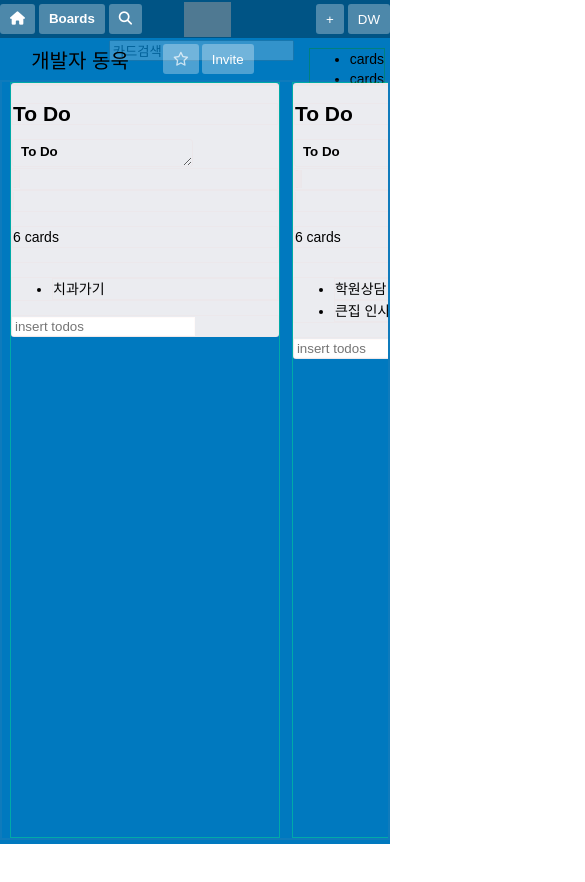
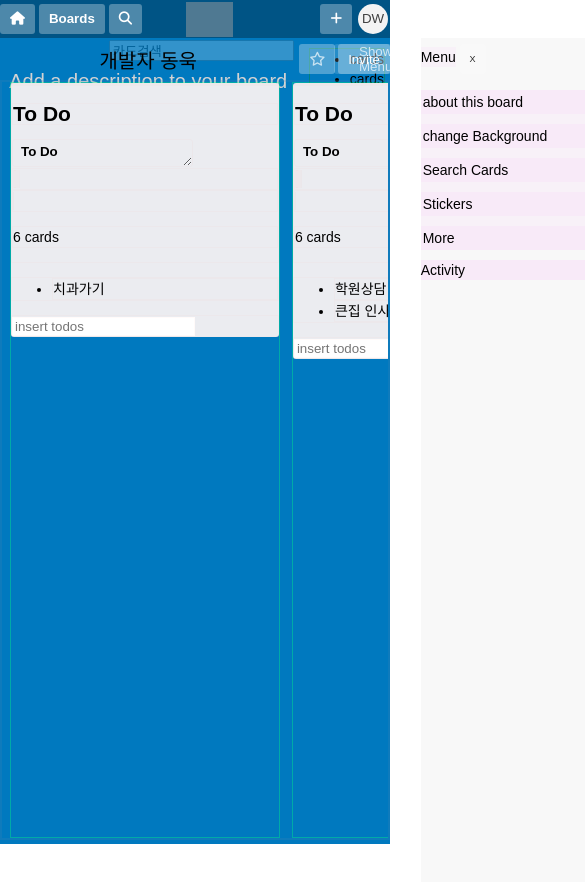
Before and after one commit to domuk-k/projectTrello, a website with bundled scripts: page public/index.html in a window 390 px wide. Shown: the top 882 px of the page, 585 px wide, since content can reach past the window. Before the commit the page ends 844 px from the top, so only its background shows below. Built offline with nearby package versions, Linux system fonts and the light colour scheme; data requests are answered from the project's data file; grey boxes are pictures that could not be loaded.

Commit message:
styling and side-menu toggle

```diff
--- a/public/src/css/header.css
+++ b/public/src/css/header.css
@@ -1,7 +1,7 @@
 *{
   box-sizing: border-box;
   font-family: 'Noto Sans KR', sans-serif;
-  outline: none;
+  /* outline: none; */
 }
 body{
   margin: 0;border: 0;
@@ -18,6 +18,10 @@ button{
   padding: 0 10px;
   border-radius: 3px;
   color: white;
+}
+
+[class^='btn']:hover{
+  background-color: rgba(255, 255, 255, 0.144);
 }
 
 .board-bg {
@@ -71,6 +75,16 @@ button{
 .header-right{
   display: inline-block;
 }
+
+.btn-my-profile-icon{
+  border-radius: 50%;
+  width: 30px;
+  padding: 0;
+  background-color: rgb(243, 243, 243);
+  color: rgb(63, 63, 63);
+  margin: 0 2px;
+}
+
 .my-cards{
   position: absolute;
   right: 5px;
@@ -83,14 +97,11 @@ button{
   align-items: center;
   height: 42px;
 }
-.sub-header-left,
-.sub-header-right{
+.sub-header-left{
   display: flex;
   align-items: center;
 }
-.sub-header-right{
-  position: relative;
-}
+
 .sub-header-right button{
   margin: 0 2px;
   background-color: rgba(255, 255, 255, 0.15);
@@ -132,27 +143,60 @@ button{
   line-height: 30px;
 }
 
-.sub-header-right {
-  transform: translate3d(340px,0,0);
-  z-index: 10;
+.sub-header-right{
+  transform: translate3d(340px,0px,0);
+  z-index: 2;
+  transition: transform ease-in-out  80ms;
+
+  display: flex;
+  align-items: flex-start;
+  position: absolute;
+  top:0;
+  right:0;
 }
+.sub-header-right button{
+  margin: 6px 0;
+}
+
 .active{
   transform: translate3d(0,0,0);
 }
+
   /* 사이드메뉴 */
 .side-menu{
   width: 340px;
-  background-color: beige;
-  /* position: absolute;
-  top:0;
-  right: 0; */
-  transition: ease-in-out all 600ms;
+  height: 100vh;
+  background-color: rgb(248, 248, 248);
+  margin-left: 3px;
 }
 .side-menu *{
   background-color: rgba(234, 0, 255, 0.027);
 }
+.menu-header{
+  display: inline-block;
 
-
+}
+.btn-menu-close{
+  color: rgba(0, 0, 0, 0.849)!important;
+  font-size: 9px;
+}
+.menu-list{
+  list-style: none;
+  margin: 0;
+  padding: 0;
+}
+.menu-list li{
+  margin: 10px 0;
+  padding: 2px;
+}
+.menu-list li:hover{
+  background-color: rgba(0, 0, 0, 0.205);
+}
+.board-name::after{
+  content: "Add a description to your board";
+  color: lightgray;
+  display: inline-block;
+}
 
 /* 메인 */
 main{
@@ -165,9 +209,3 @@ main{
   height: 90%;
   width: 100vw;
 }
-
-
-
-[class^='btn']:hover{
-  background-color: rgba(255, 255, 255, 0.144);
-}
--- a/public/src/js/eventBindings.js
+++ b/public/src/js/eventBindings.js
@@ -1,14 +1,20 @@
 export const eventBindings = () => {
+  // 메뉴 버튼
   document.querySelector('.btn-menu').onclick = ({ target }) => {
-    target.parentNode.classList.toggle('active')
+    target.parentNode.classList.add('active')
+    target.style.display = "none"
   }
+  document.querySelector('.btn-menu-close').onclick = ({ target }) => {
+    target.parentNode.parentNode.classList.remove('active')
+    document.querySelector('.btn-menu').style.display = "inline-block";
+  }
+  // 보드 이름 수정
   document.querySelector('.board-name').onclick = ({ target }) => {
     target.style.display = "none"
     const input = target.nextElementSibling
     input.style.display = "inline-block"
     input.select();
   }
-
   document.querySelector('.board-name-input').onkeydown = e => {
     if (e.keyCode !== 13) return;
     const span = e.target.previousElementSibling
--- a/public/src/js/header.js
+++ b/public/src/js/header.js
@@ -34,7 +34,7 @@ const template = {
         </div>
         <div class="header-logo"></div>
         <div class="header-right">
-          <button class="btn-create-board">+</button>
+          <button class="btn-create-board fas fa-plus"></button>
           <section class="my-profile" style="display:inline">
             <button class="btn-my-profile-icon">DW</button>
               <div class="my-cards">
@@ -56,8 +56,6 @@ const template = {
           <button class="btn-invite">Invite</button>
         </div>
         <div class="sub-header-right">
-          <button class="btn-star">✨</button>
-          <button class="btn-invite">invite</button>
           <button class="btn-menu">Show Menu</button>
           <nav class="side-menu"></nav>
         </div >
@@ -109,7 +107,8 @@ const template = {
   sideMenu() {
     document.querySelector('.side-menu').innerHTML =
       `    <div class="menu-header">Menu</div>
-        <ul>
+      <button class="btn-menu-close">X</button>
+        <ul class="menu-list">
           <li>about this board</li>
           <li>change Background</li>
           <li>Search Cards</li>
```
